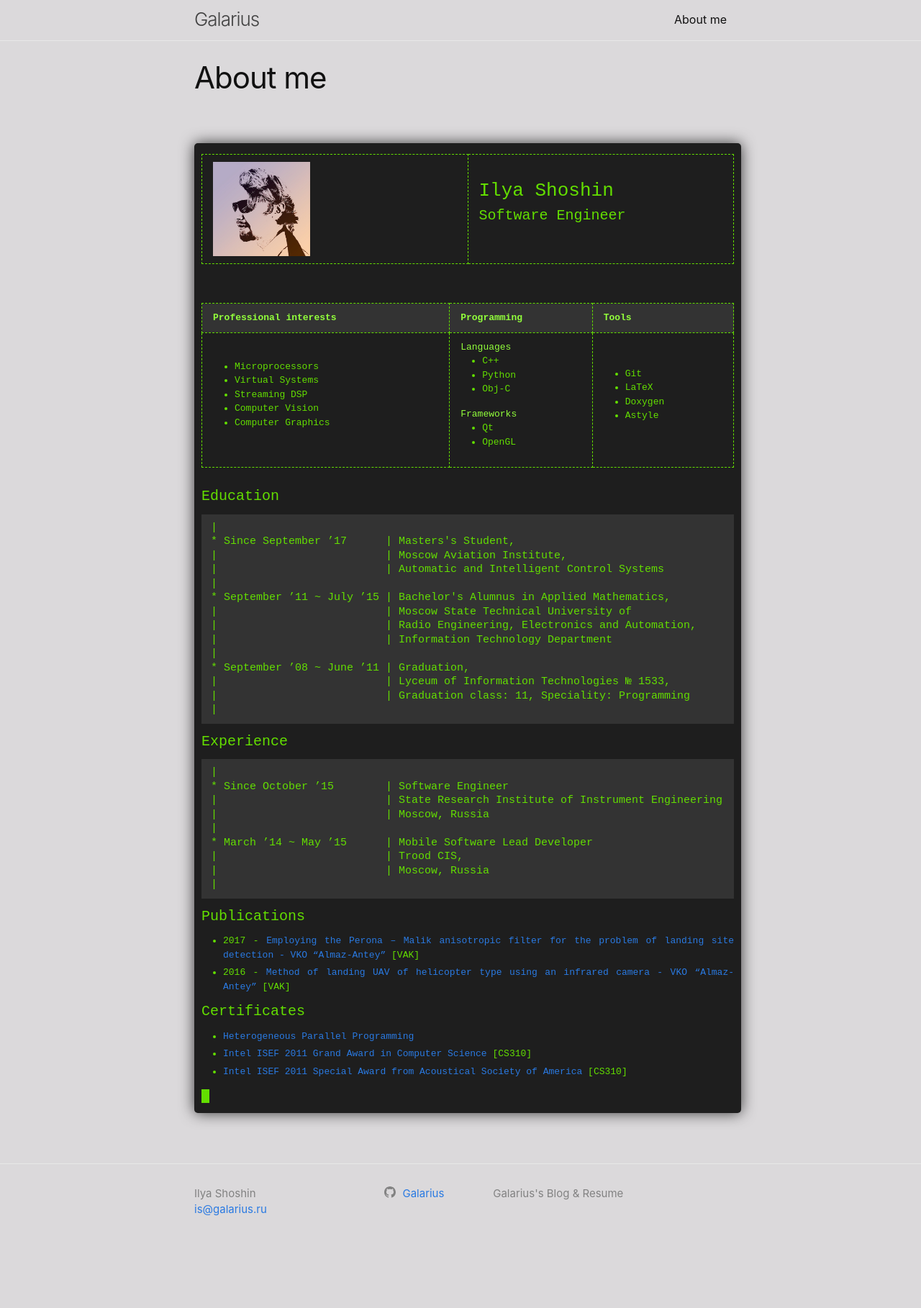
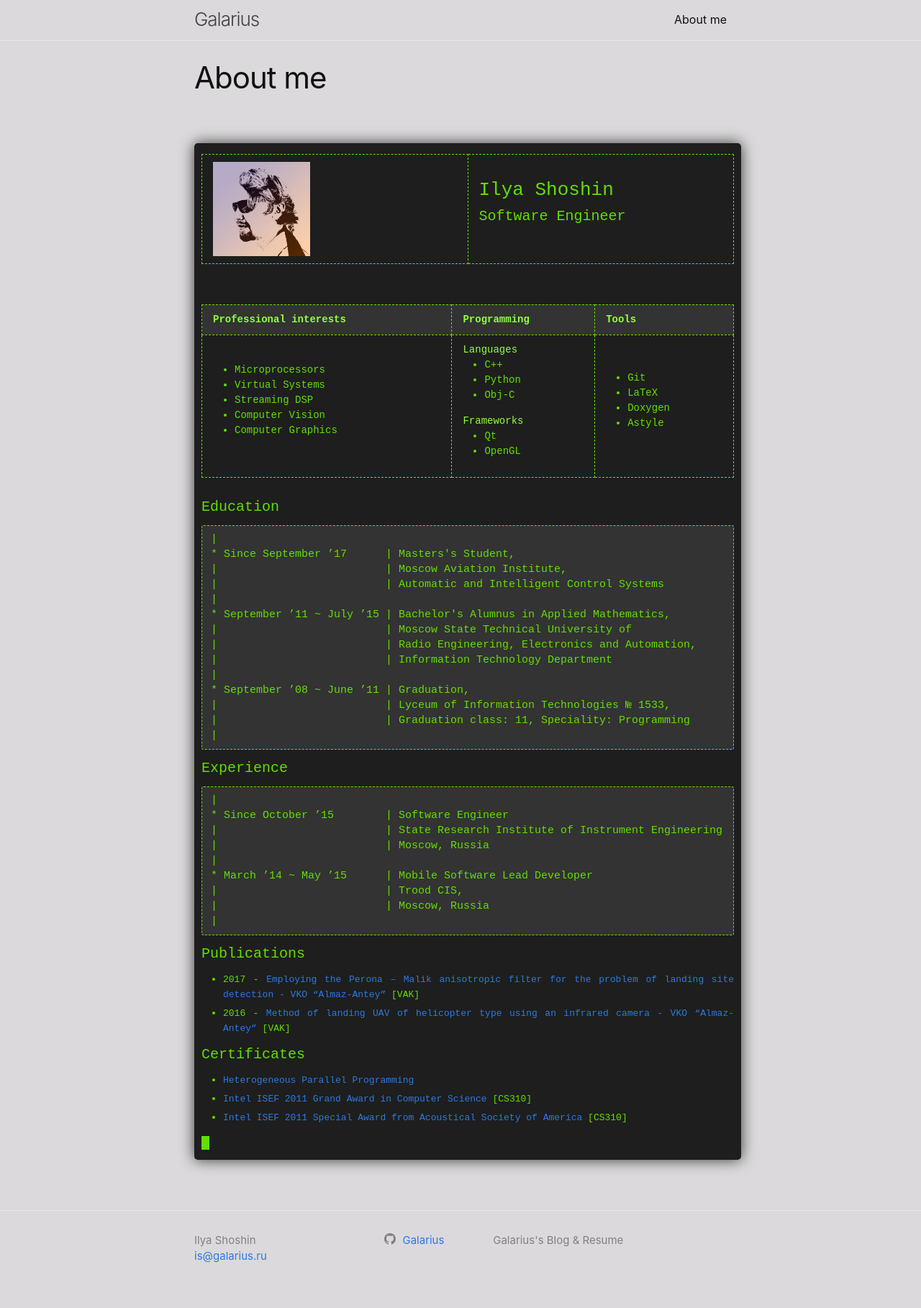
Before and after one commit to Galarius/galarius.github.io, a Jekyll site: the page built from about.md, in a window 1280 px wide. Shown: the whole page at 72% size. Built offline with Jekyll 4.4.1, drawn with Linux system fonts in a browser that asks for light colours; before the commit the page ends 1753 px from its top, so only the background shows below that.

Commit message:
Style updated.

```diff
--- a/_sass/term/terminal.scss
+++ b/_sass/term/terminal.scss
@@ -1,3 +1,5 @@
+// based on: http://cssdeck.com/labs/pure-css-osx-terminal
+
 $term-text-color:       #63de00 !default;
 
 .terminal{
@@ -11,14 +13,15 @@ $term-text-color:       #63de00 !default;
     -moz-box-shadow: 0px 0px 20px rgba(0,0,0,0.75);
     /*-webkit-transition:all 0.5s; */
     overflow: hidden;
-    font-family: Andale Mono, monospace;  line-height: 1em;
-    font-size:13px;
+
+    font-family: Andale Mono, monospace;  line-height: 1.5em;
+    font-size:14px;
+
     float: left;
     width: 100%;
     min-height:130px;
     background:rgb(30,30,30);
     padding:10px;
-    line-height:1.5em;
 }
 
 .terminal .post-meta {
@@ -73,7 +76,7 @@ $term-text-color:       #63de00 !default;
     text-decoration: none;
 
     &:visited {
-    color: lighten(purple, 15%);
+    color: lighten(purple, 25%);
     }
 
     &:hover {
@@ -95,7 +98,7 @@ $term-text-color:       #63de00 !default;
  */
  .terminal pre, .terminal code {
    @include relative-font-size(0.9375);
-   border: 1px solid rgb(51,51,51);
+   border: 1px dashed $term-text-color;
    border-radius: 3px;
    background-color: rgb(51,51,51);
    color: $term-text-color;
```
